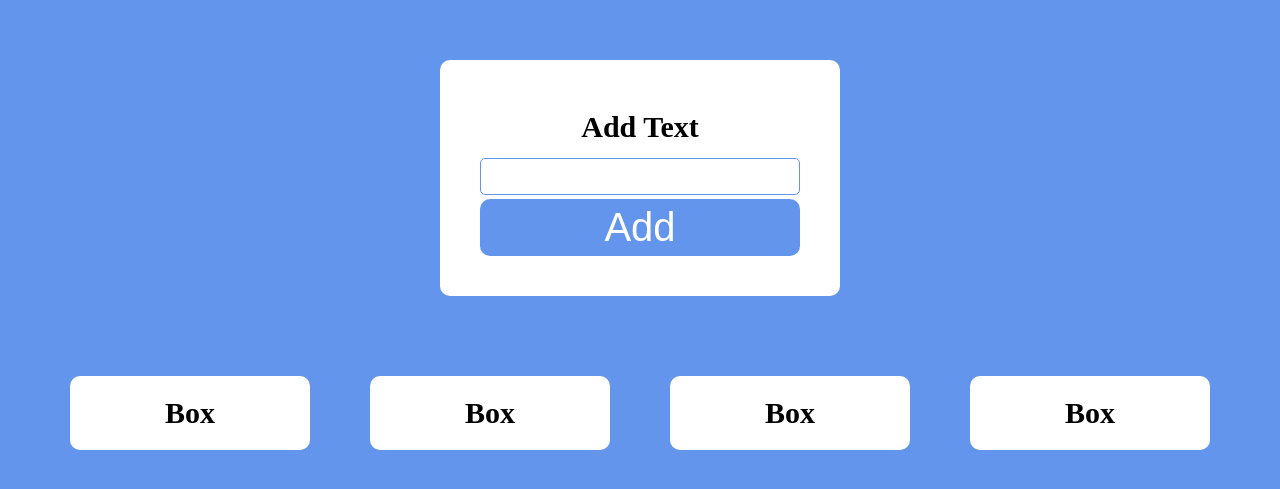
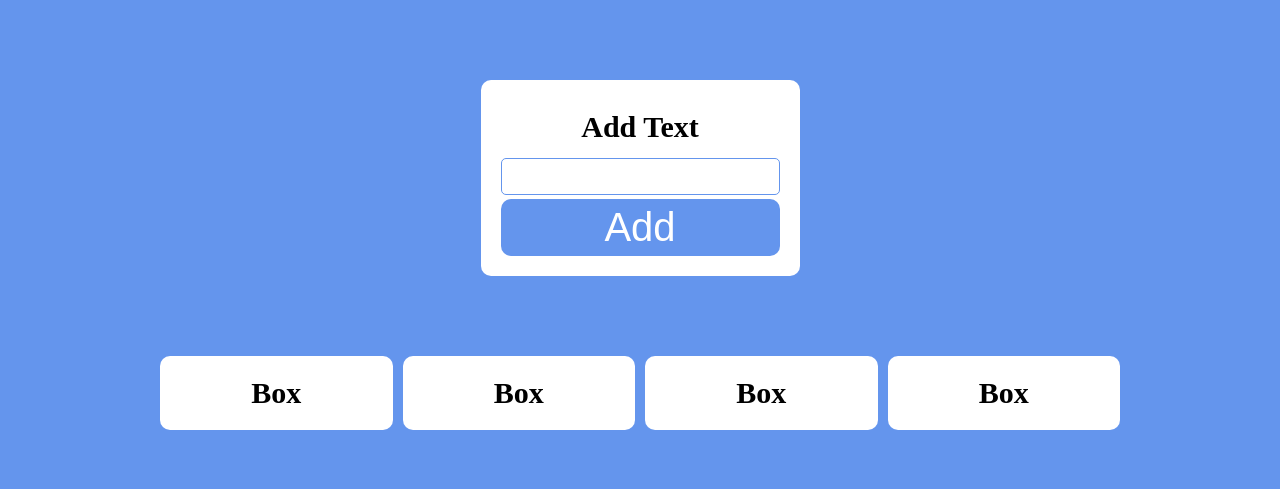
Before and after one commit to Fatma-Salah/Drag-and-Drop, a plain HTML site: page index.html in a window 1280 px wide. Shown: the part 105-594 px from the top of the page. Drawn offline with Linux system fonts and the light colour scheme.

Commit message:
second commit

```diff
--- a/index.html
+++ b/index.html
@@ -8,6 +8,7 @@
     <link rel="stylesheet" href="style.css">
 </head>
 <body>
+   <main>
     <div class="container">
         <div class="input">
             <h2>Add Text</h2>
@@ -24,6 +25,7 @@
 
         </div>
     </div>
+   </main>
 
     <script src="main.js"></script>
 </body>
--- a/style.css
+++ b/style.css
@@ -3,9 +3,13 @@
     margin: 0;
     box-sizing: border-box;
 }
+main{
+    width: 100%;
+    overflow: hidden;
+}
 
 .container{
-    height: 100vh;
+   min-height: 100vh;
     width: 100%;
     padding: 40px;
     background-color: cornflowerblue;
@@ -18,9 +22,8 @@
     background-color: white;
     display: flex;
     flex-direction: column;
-    padding: 20xp;
-    padding: 40px;
-    width: 400px;
+    padding: 20px;
+    /* max-width: 400px; */
     gap: 4px;
     border-radius: 10px;
 }
@@ -55,10 +58,13 @@ button{
     -o-border-radius: 10px;
 }
 .list{
-    display: flex;
-    justify-content: space-around;
-    align-items: flex-start;
-    width: 100%;
+    display: grid;
+    grid-template-columns: repeat(auto-fill , minmax(220px ,1fr));
+    row-gap: 10px;
+    column-gap: 10px;
+    justify-content: center;
+    align-items: center;
+    width: 80%;
     margin: 80px auto;
 }
 .box{
@@ -66,7 +72,6 @@ button{
     padding: 7px 15px;
     font-size: 30px;
     padding: 10px;
-    width: 20%;
     border-radius: 10px;
     -webkit-border-radius: 10px;
     -moz-border-radius: 10px;
```
